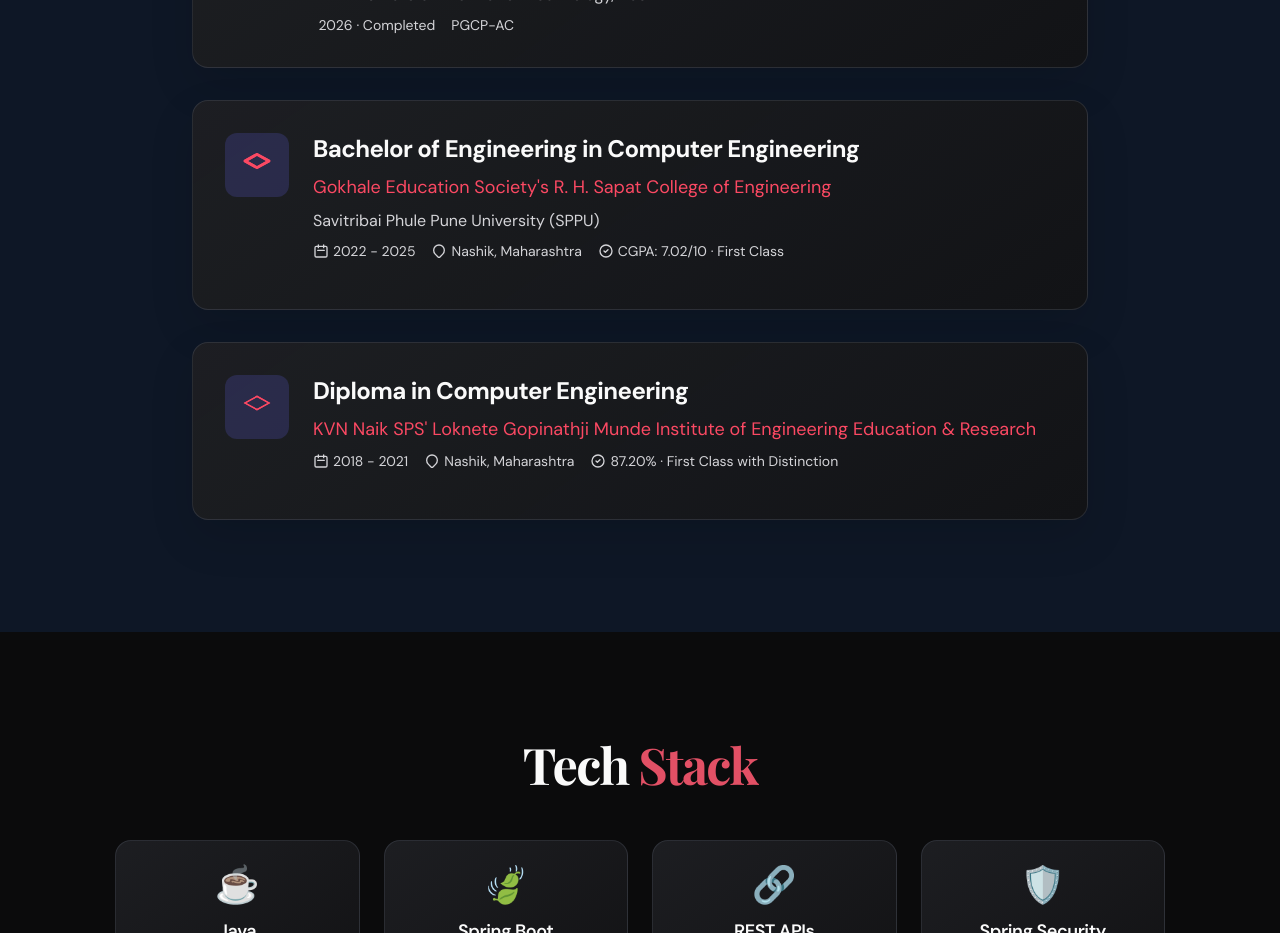
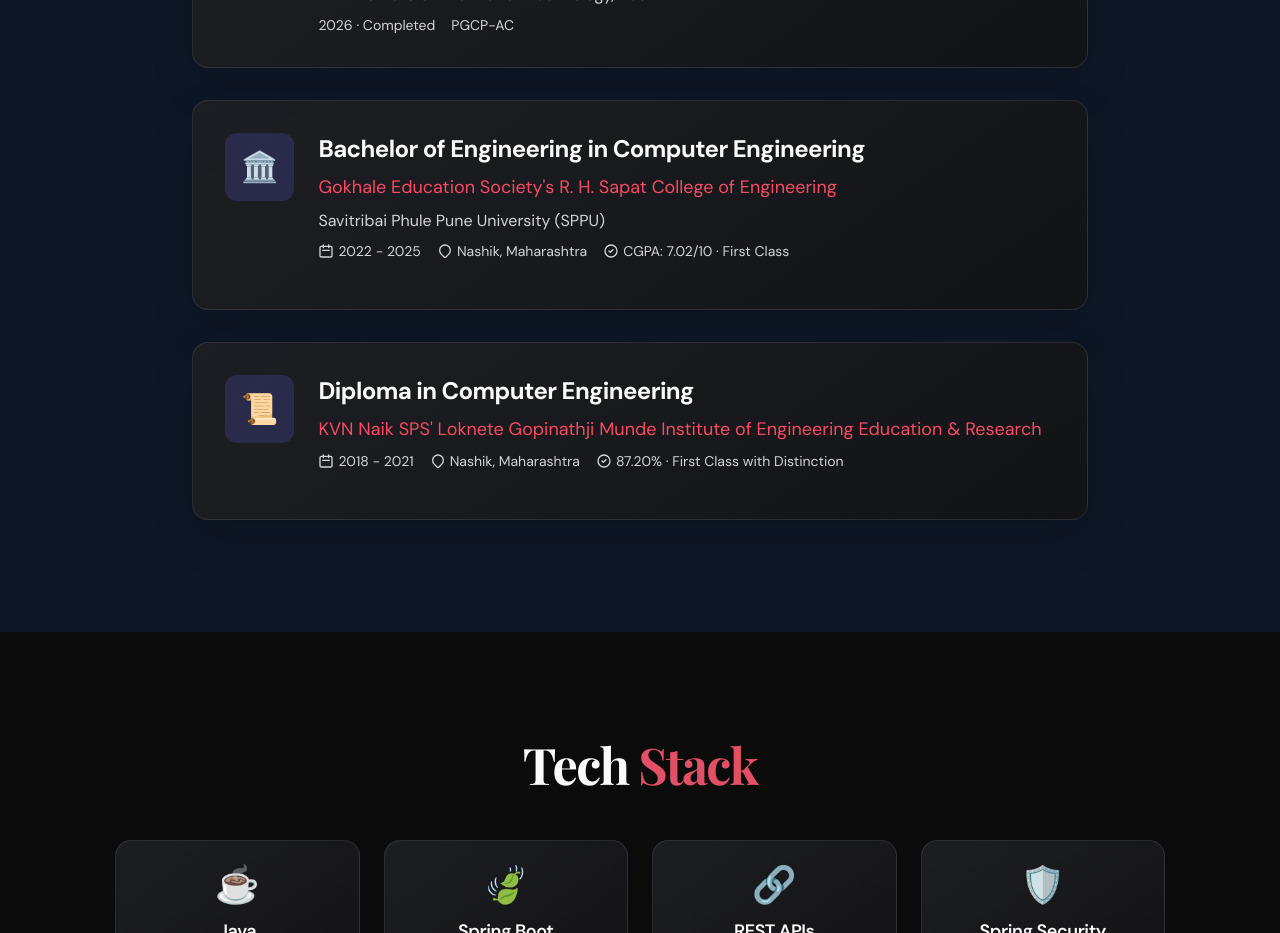
Before and after one commit to Nadeer-Ansari/Nadeer-Portfolio, a React (Vite) app: page / in a window 1280 px wide. Shown: the part 5540-6473 px from the top of the page. Built offline with nearby package versions, Linux system fonts and the light colour scheme; the HTML template or start-up script is replaced by a standard one.

Commit message:
Add distinct education icons

```diff
--- a/src/App.jsx
+++ b/src/App.jsx
@@ -591,12 +591,7 @@
           {/* BE Education */}
           <div className="bg-slate-800/50 rounded-2xl p-8 border border-slate-700">
             <div className="flex items-start gap-6">
-              <div className="bg-primary-500/20 p-4 rounded-xl">
-                <svg className="w-8 h-8 text-primary-400" fill="none" stroke="currentColor" viewBox="0 0 24 24">
-                  <path strokeLinecap="round" strokeLinejoin="round" strokeWidth={2} d="M12 14l9-5-9-5-9 5 9 5z" />
-                  <path strokeLinecap="round" strokeLinejoin="round" strokeWidth={2} d="M12 14l9-5-9-5-9 5 9 5z" />
-                </svg>
-              </div>
+              <div className="bg-primary-500/20 p-4 rounded-xl text-3xl" aria-hidden="true">🏛️</div>
               <div className="flex-1">
                 <h3 className="text-2xl font-bold text-white mb-2">Bachelor of Engineering in Computer Engineering</h3>
                 <p className="text-primary-400 text-lg mb-2">Gokhale Education Society's R. H. Sapat College of Engineering</p>
@@ -628,12 +623,7 @@
           {/* Diploma Education */}
           <div className="bg-slate-800/50 rounded-2xl p-8 border border-slate-700">
             <div className="flex items-start gap-6">
-              <div className="bg-primary-500/20 p-4 rounded-xl">
-                <svg className="w-8 h-8 text-primary-400" fill="none" stroke="currentColor" viewBox="0 0 24 24">
-                  <path d="M12 14l9-5-9-5-9 5 9 5z" />
-                  <path d="M12 14l9-5-9-5-9 5 9 5z" />
-                </svg>
-              </div>
+              <div className="bg-primary-500/20 p-4 rounded-xl text-3xl" aria-hidden="true">📜</div>
               <div className="flex-1">
                 <h3 className="text-2xl font-bold text-white mb-2">Diploma in Computer Engineering</h3>
                 <p className="text-primary-400 text-lg mb-2">KVN Naik SPS' Loknete Gopinathji Munde Institute of Engineering Education & Research</p>
```
